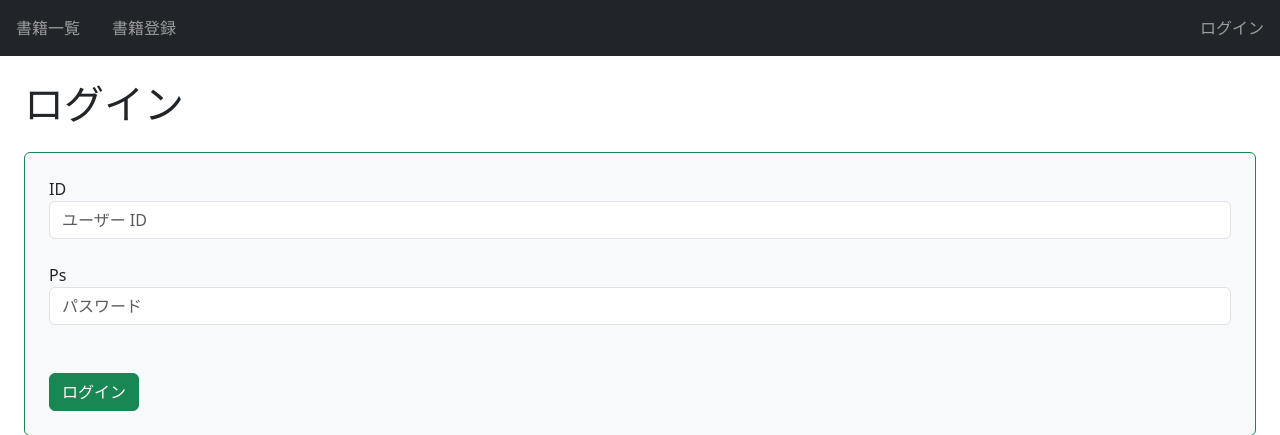
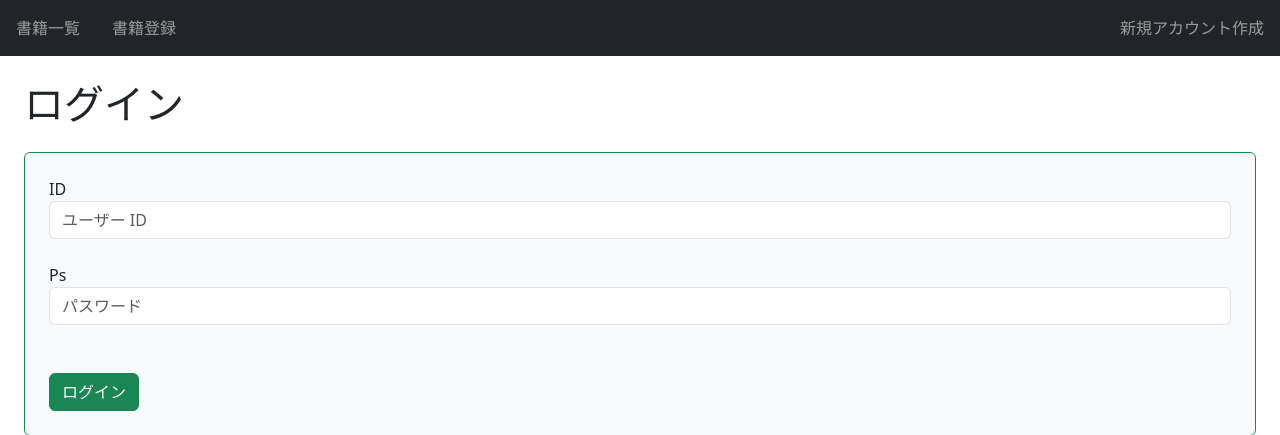
Before and after one commit to izuyoshioka2112-gif/Practice_Deploy, a Django app: page / in a window 1280 px wide. Shown: the top 435 px of the page. Run offline with Django 5.2, Linux system fonts and the light colour scheme.

Commit message:
ログインがめん編集

```diff
--- a/bookproject/templates/login.html
+++ b/bookproject/templates/login.html
@@ -19,9 +19,9 @@
         <div class="navbar-nav d-flex flex-row">
             {% block nav_right %}
             {% if user.is_authenticated %}
+            <a class="nav-link mx-3" href="{% url 'accounts:logout' %}">ログアウト</a>
+            {% else %}
             <a class="nav-link mx-3" href="{% url 'accounts:signup' %}">新規アカウント作成</a>
-            {% else %}
-            <a class="nav-link mx-3" href="{% url 'accounts:login' %}">ログイン</a>
             {% endif %}
             {% endblock %}
         </div>
```
Also changed, not shown: 4 other files.
